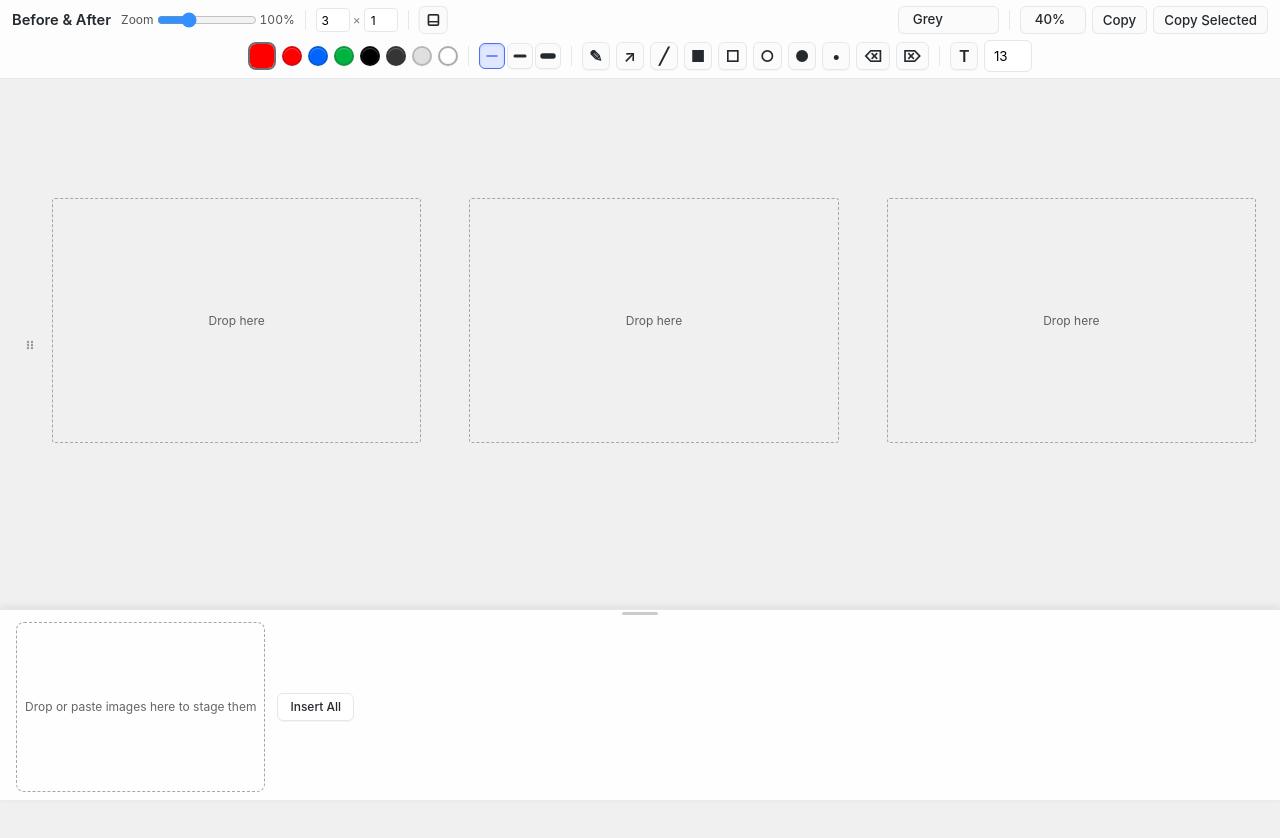
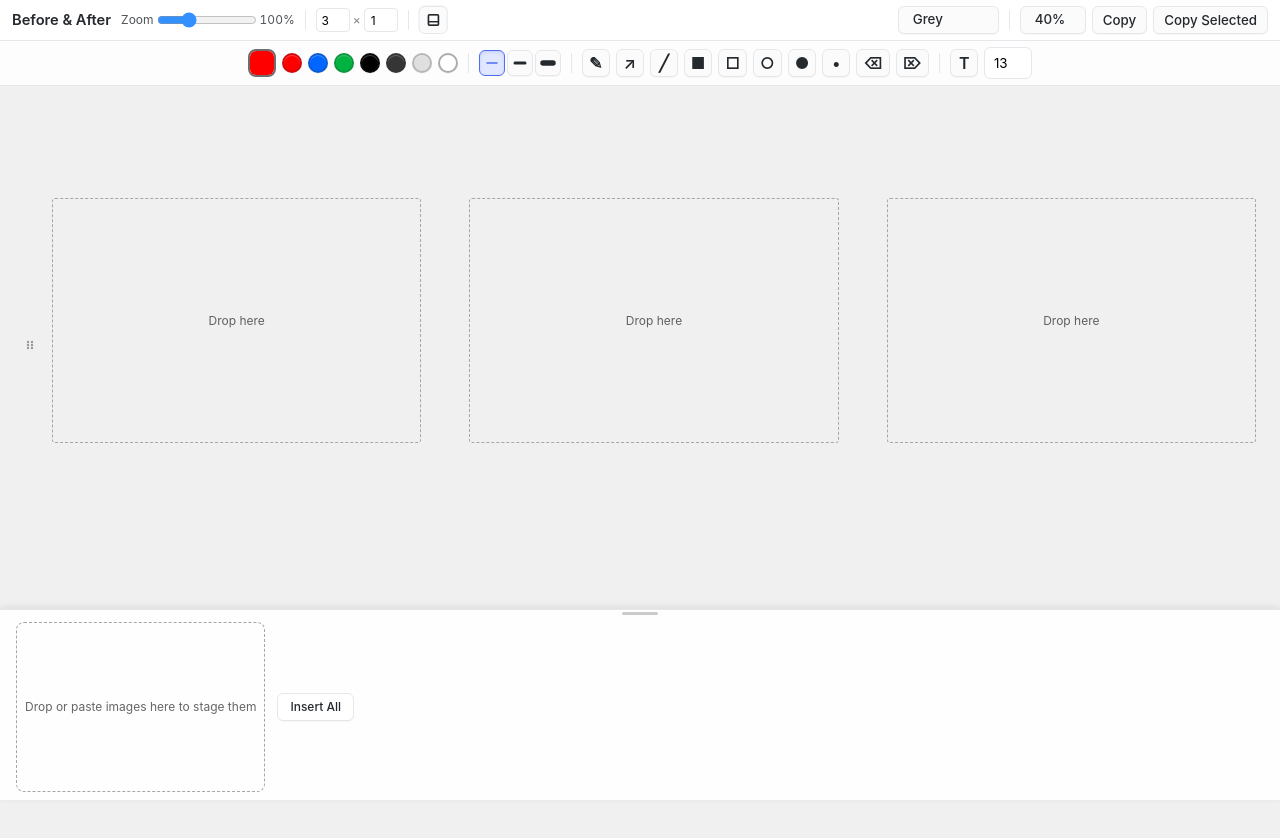
Before and after one commit to joonakeskitalo/before-after-screenshot, a plain HTML site: page index.html in a window 1280 px wide. Drawn offline with Linux system fonts and the light colour scheme.

Commit message:
feat: add visual separation between toolbars

```diff
--- a/style.css
+++ b/style.css
@@ -39,13 +39,16 @@ body {
     left: 0;
     right: 0;
     z-index: 100;
-    background-color: #ffffffdf;
-    padding: 6px 12px;
+    padding: 0;
     display: flex;
     flex-direction: column;
-    gap: 6px;
     border-bottom: 1px solid oklch(92.8% 0.006 264.531);
     color: #24292e;
+}
+
+.toolbar-row-1 {
+    background-color: #ffffff;
+    padding: 6px 12px;
 }
 
 .toolbar-row-1 {
@@ -92,6 +95,9 @@ body {
     flex-shrink: 0;
     overflow-x: auto;
     overflow-y: hidden;
+    padding: 6px 12px;
+    border-top: 1px solid oklch(92.8% 0.006 264.531);
+    background-color: #ffffffdf;
 }
 
 .toolbar-drawing-controls::-webkit-scrollbar {
```
